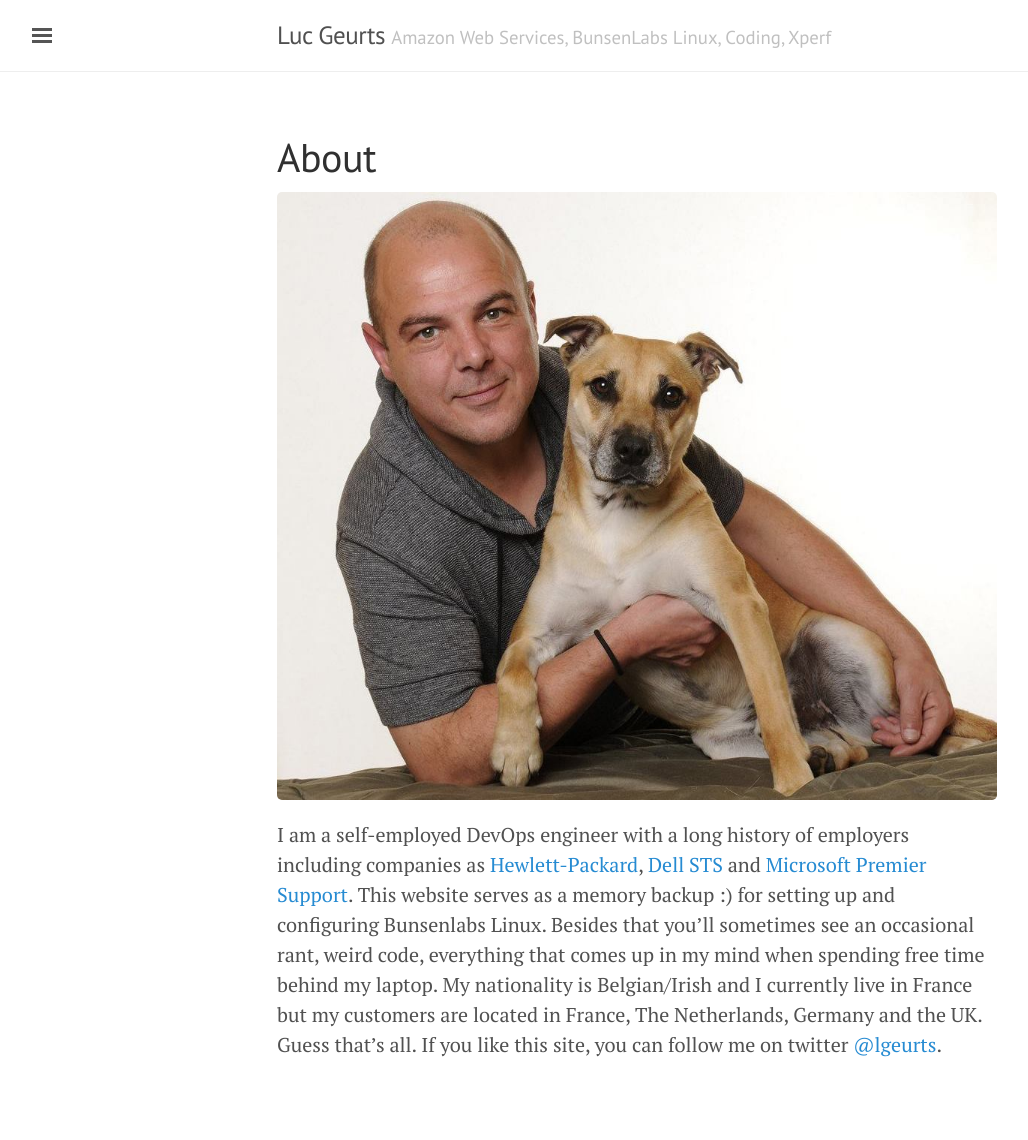
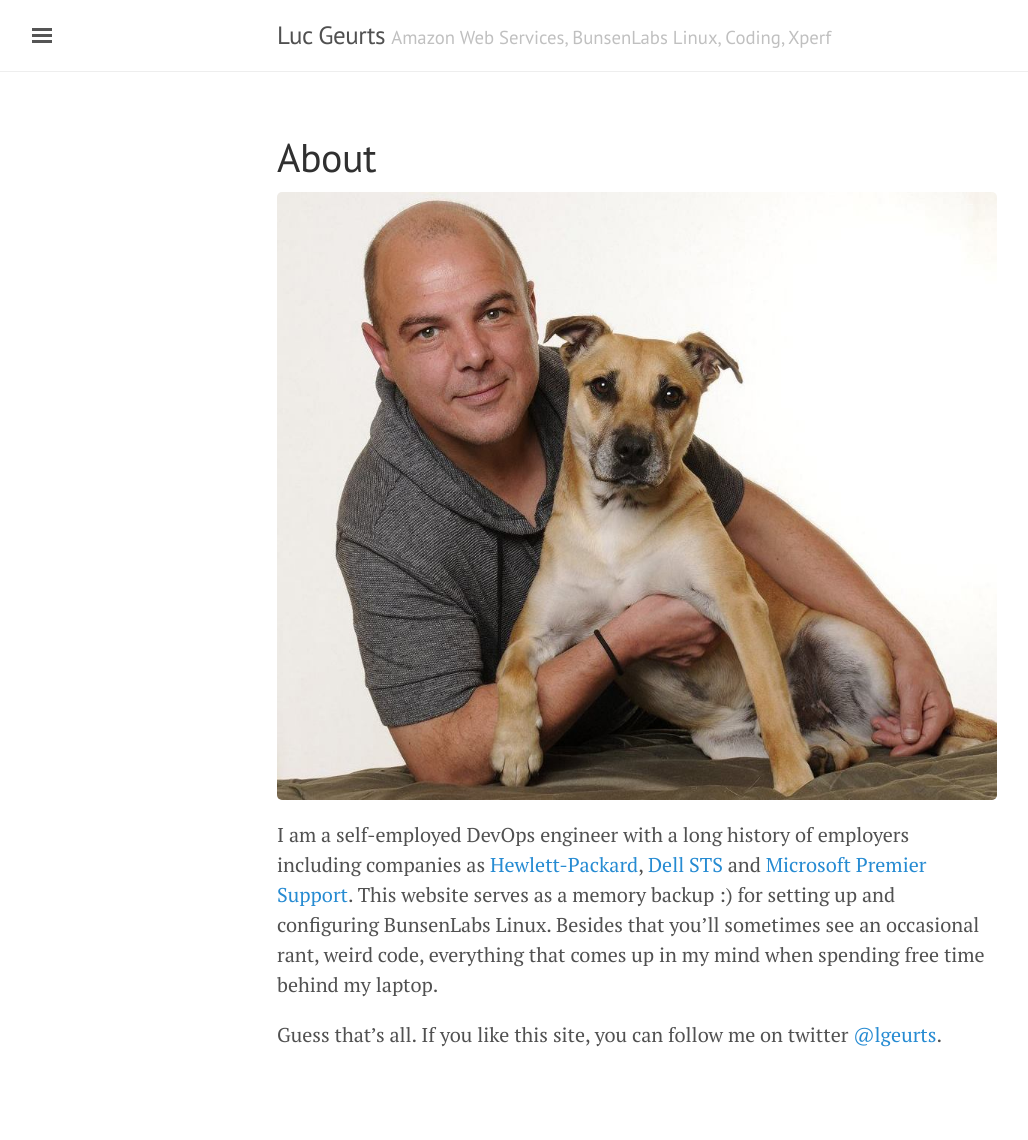
Before and after one commit to lgeurts/lgeurts.github.io, a Jekyll site: the page built from about.md, in a window 1280 px wide. Shown: the whole page, without its empty margins (3-1031 px from the left). Built offline with Jekyll 4.4.1, drawn with Linux system fonts in a browser that asks for light colours.

Commit message:
Update about.md

```diff
--- a/about.md
+++ b/about.md
@@ -6,6 +6,6 @@ title: About
 ![Here I am with my dog Tigger.](/assets/portrait.jpg)
 
 I am a self-employed DevOps engineer with a long history of employers including companies as [Hewlett-Packard](http://https://www.hpe.com/ie/en/home.html), [Dell STS](http://www.dell.com/learn/us/en/04/premier?c=us&l=en) and [Microsoft Premier Support](https://support.microsoft.com/en-us/premier).
-This website serves as a memory backup :) for setting up and configuring Bunsenlabs Linux. Besides that you'll sometimes see an occasional rant, weird code, everything that comes up in my mind when spending free time behind my laptop.
-My nationality is Belgian/Irish and I currently live in France but my customers are located in France, The Netherlands, Germany and the UK.
+This website serves as a memory backup :) for setting up and configuring BunsenLabs Linux. Besides that you'll sometimes see an occasional rant, weird code, everything that comes up in my mind when spending free time behind my laptop.
+
 Guess that's all. If you like this site, you can follow me on twitter [@lgeurts](https://twitter.com/lgeurts).
```
